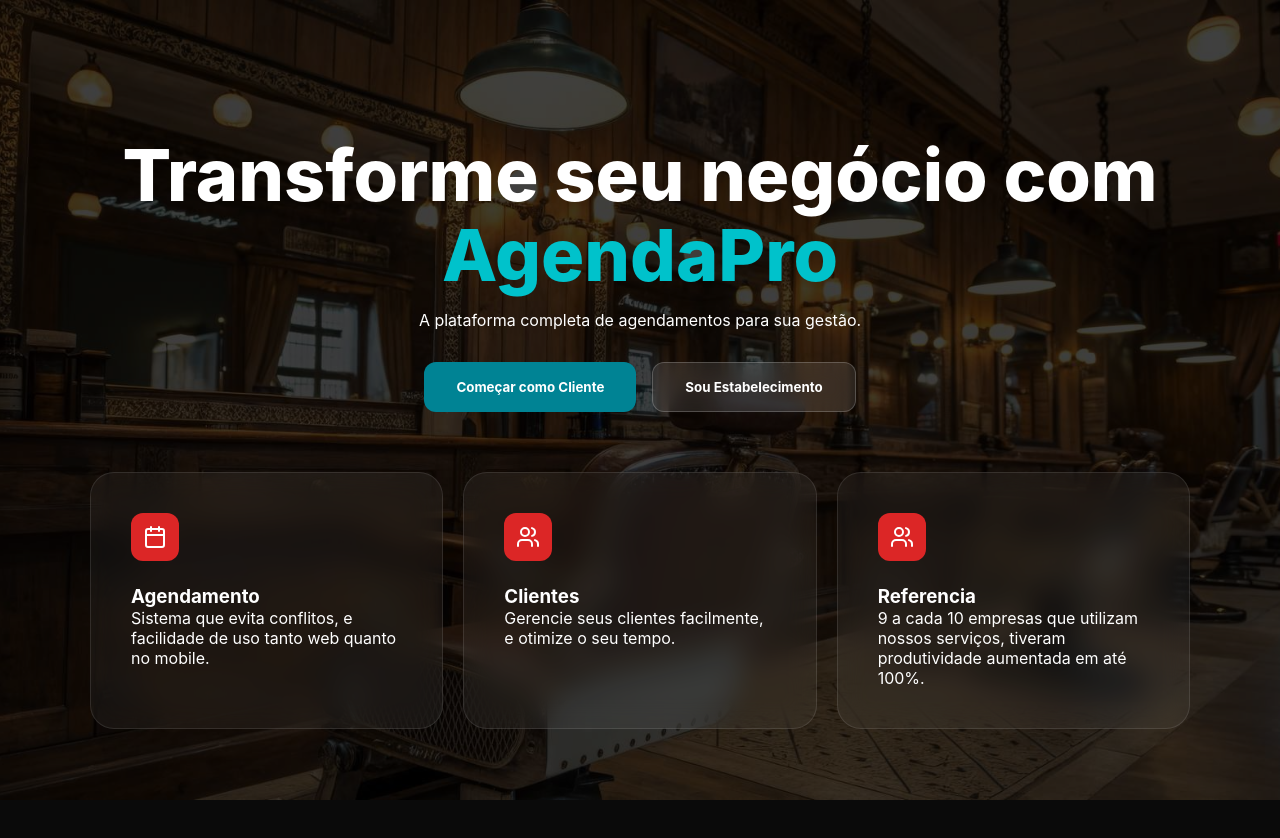
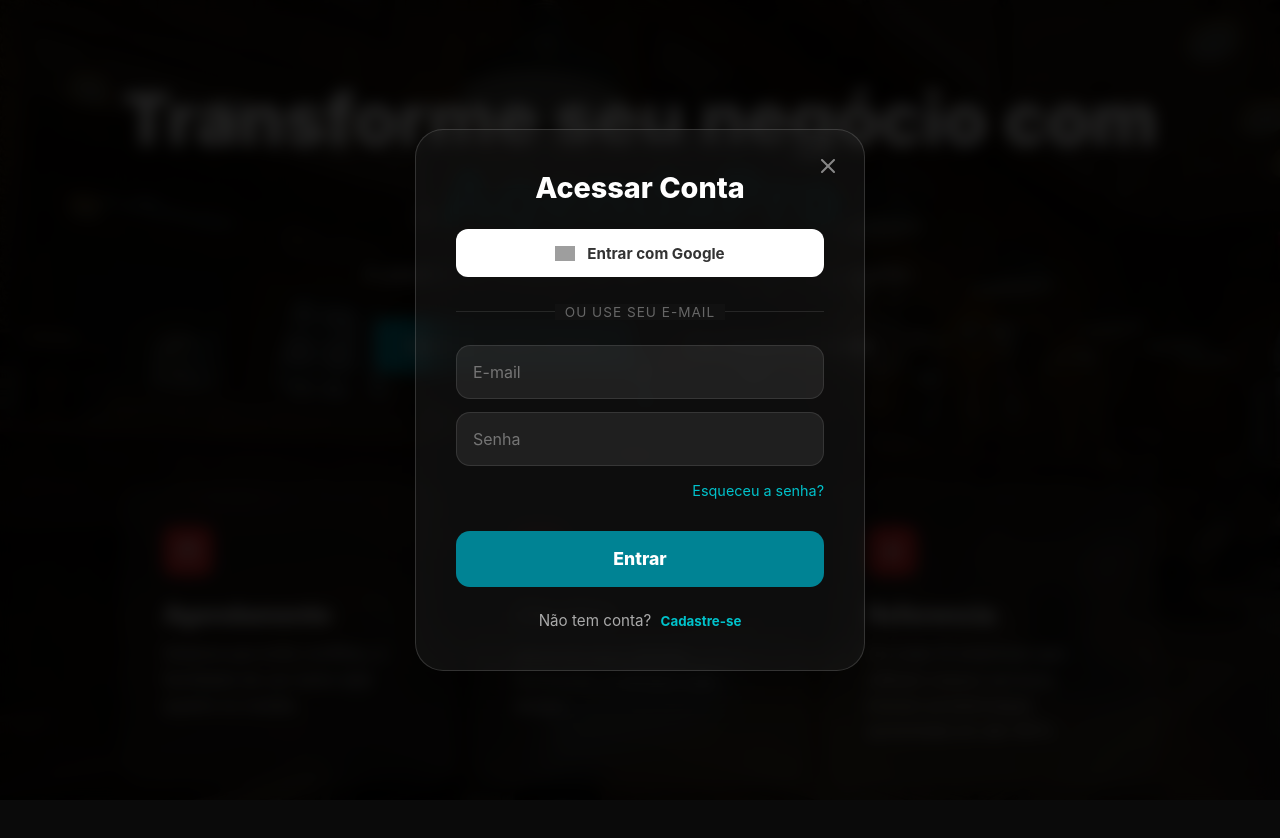
Before and after one commit to Dev-BrunoOliveira/AGENDAPRO, a React (Vite) app: page / in a window 1280 px wide. Both pictures are taken after a click on the button "Começar como Cliente". Shown: the top 838 px of the page. Built offline with nearby package versions, Linux system fonts and the light colour scheme; grey boxes are pictures that could not be loaded.

Commit message:
modal adicionado

```diff
--- a/src/App.tsx
+++ b/src/App.tsx
@@ -1,28 +1,34 @@
-import './App.css';
-import { Calendar, Users, Clock, Star } from 'lucide-react';
+import { useState } from "react";
+import "./App.css";
+import { Calendar, Users, Star, X, ArrowLeft } from "lucide-react";
 
 export default function App() {
+  const [isAuthModalOpen, setIsAuthModalOpen] = useState(false);
+  const [userRole, setUserRole] = useState<"CLIENT" | "BUSINESS" | null>(null);
+  const [authMode, setAuthMode] = useState<"login" | "register" | "forgot">("login");
+
+  const openAuth = (role: "CLIENT" | "BUSINESS") => {
+    setUserRole(role);
+    setAuthMode("login");
+    setIsAuthModalOpen(true);
+  };
+
   return (
     <div className="app-container">
-
       <div className="main-bg">
         <img src="/barbearia.jpg" alt="Background" />
       </div>
 
-      <nav className="navbar">
-        {/* Seu código da Navbar aqui */}
-      </nav>
-
       <main className="content-wrapper">
         <section className="hero-section">
           <div className="hero-text">
-            <h1>Transforme seu negócio com <br/><span className="text-cyan">AgendaPro</span></h1>
+            <h1>Transforme seu negócio com <br /><span className="text-cyan">AgendaPro</span></h1>
             <p>A plataforma completa de agendamentos para sua gestão.</p>
           </div>
 
           <div className="btn-group">
-            <button className="btn-primary">Começar como Cliente </button>
-            <button className="btn-secondary">Sou Estabelecimento</button>
+            <button className="btn-primary" onClick={() => openAuth("CLIENT")}>Começar como Cliente</button>
+            <button className="btn-secondary" onClick={() => openAuth("BUSINESS")}>Sou Estabelecimento</button>
           </div>
 
           <div className="features-grid">
@@ -37,17 +43,78 @@
               <p>Gerencie seus clientes facilmente, e otimize o seu tempo.</p>
             </div>
             <div className="feature-card">
-              <div className="icon-box"><Users /></div>
+              <div className="icon-box"><Star /></div>
               <h3>Referencia</h3>
               <p>9 a cada 10 empresas que utilizam nossos serviços, tiveram produtividade aumentada em até 100%.</p>
             </div>
-
-
-
-            {/* Outros cards */}
           </div>
         </section>
       </main>
+
+      {isAuthModalOpen && (
+        <div className="modal-overlay" onClick={() => setIsAuthModalOpen(false)}>
+          <div className="modal-content glass" onClick={(e) => e.stopPropagation()}>
+            <button className="close-btn" onClick={() => setIsAuthModalOpen(false)}><X size={24} /></button>
+
+            {/* Cabeçalho Dinâmico */}
+            <div className="modal-header">
+              {authMode !== "login" && (
+                <button className="back-btn" onClick={() => setAuthMode("login")}><ArrowLeft size={20} /></button>
+              )}
+              <h2 className="modal-title">
+                {authMode === "login" && "Acessar Conta"}
+                {authMode === "register" && (userRole === "CLIENT" ? "Criar Conta Cliente" : "Cadastrar Empresa")}
+                {authMode === "forgot" && "Recuperar Senha"}
+              </h2>
+            </div>
+
+            {authMode !== "forgot" && (
+              <>
+                <button className="btn-google">
+                  <img src="https://www.gstatic.com/firebasejs/ui/2.0.0/images/auth/google.svg" alt="Google" />
+                  {authMode === "login" ? "Entrar com Google" : "Cadastrar com Google"}
+                </button>
+                <div className="divider"><span>ou use seu e-mail</span></div>
+              </>
+            )}
+
+            <form className="auth-form" onSubmit={(e) => e.preventDefault()}>
+              {authMode === "register" && (
+                <>
+                  <input type="text" placeholder="Nome Completo" required />
+                  <input type="tel" placeholder="Telefone: 011 952378000" pattern="[0-9]{3} [0-9]{9}" required />
+                </>
+              )}
+
+              <input type="email" placeholder="E-mail" required />
+
+              {authMode !== "forgot" && (
+                <input type="password" placeholder="Senha" required />
+              )}
+
+              {authMode === "login" && (
+                <button type="button" className="link-text" onClick={() => setAuthMode("forgot")}>
+                  Esqueceu a senha?
+                </button>
+              )}
+
+              <button type="submit" className="btn-submit">
+                {authMode === "login" && "Entrar"}
+                {authMode === "register" && "Finalizar Cadastro"}
+                {authMode === "forgot" && "Enviar Link de Recuperação"}
+              </button>
+            </form>
+
+            <div className="modal-footer">
+              {authMode === "login" ? (
+                <p>Não tem conta? <button onClick={() => setAuthMode("register")}>Cadastre-se</button></p>
+              ) : (
+                <p>Já possui conta? <button onClick={() => setAuthMode("login")}>Fazer Login</button></p>
+              )}
+            </div>
+          </div>
+        </div>
+      )}
     </div>
   );
 }
--- a/src/index.css
+++ b/src/index.css
@@ -10,106 +10,6 @@
   color: white;
   overflow-x: hidden;
 }
-
-.hero-container {
-  position: relative;
-  min-height: 100vh;
-  display: flex;
-  flex-direction: column;
-  align-items: center;
-  justify-content: center;
-  text-align: center;
-  padding: 2rem;
-}
-
-.hero-bg {
-  position: absolute;
-  inset: 0;
-  z-index: -1;
-}
-
-.hero-bg img {
-  width: 100%;
-  height: 100%;
-  object-fit: cover;
-  filter: brightness(0.4);
-}
-
-.hero-content h1 {
-  font-size: 4rem;
-  font-weight: 800;
-  margin-bottom: 1rem;
-}
-
-.text-cyan {
-  color: #00c2cb;
-}
-
-.btn-group {
-  display: flex;
-  gap: 1rem;
-  justify-content: center;
-  margin-top: 2rem;
-}
-
-.btn-primary {
-  background-color: #008394;
-  color: white;
-  padding: 1rem 2rem;
-  border-radius: 12px;
-  border: none;
-  font-weight: bold;
-  cursor: pointer;
-  transition: 0.3s;
-}
-
-.btn-secondary {
-  background-color: rgba(255, 255, 255, 0.1);
-  backdrop-filter: blur(10px);
-  color: white;
-  padding: 1rem 2rem;
-  border-radius: 12px;
-  border: 1px solid rgba(255, 255, 255, 0.2);
-  font-weight: bold;
-  cursor: pointer;
-}
-
-/* Grid de Cards */
-.features-grid {
-  display: grid;
-  grid-template-columns: repeat(auto-fit, minmax(200px, 1fr));
-  gap: 1.5rem;
-  width: 100%;
-  max-width: 1100px;
-  margin-top: 4rem;
-}
-
-.feature-card {
-  background: rgba(0, 0, 0, 0.5);
-  backdrop-filter: blur(8px);
-  border: 1px solid rgba(255, 255, 255, 0.1);
-  padding: 2rem;
-  border-radius: 24px;
-  text-align: left;
-}
-
-.icon-box {
-  background: #dc2626; /* Vermelho dos ícones */
-  width: 50px;
-  height: 50px;
-  display: flex;
-  align-items: center;
-  justify-content: center;
-  border-radius: 12px;
-  margin-bottom: 1.5rem;
-}
-.app-container {
-  min-height: 100vh;
-  width: 100%;
-  position: relative;
-}
-
-/* src/App.css */
 
 .main-bg {
   position: fixed;
@@ -124,7 +24,16 @@
   width: 100%;
   height: 100%;
   object-fit: cover;
-  filter: brightness(0.25); /* Deixei um pouco mais escuro para o texto branco "pular" */
+  filter: brightness(0.25);
+}
+
+
+.app-container {
+  width: 100%;
+  min-height: 100vh;
+  display: flex;
+  flex-direction: column;
+  align-items: center;
 }
 
 .hero-section {
@@ -133,17 +42,66 @@
   min-height: 100vh;
   display: flex;
   flex-direction: column;
-  justify-content: center; /* Centraliza verticalmente */
+  justify-content: center;
   align-items: center;
   padding: 2rem;
-  margin: 0 auto;
+  text-align: center;
 }
 
 .hero-text h1 {
-  font-size: clamp(2.5rem, 8vw, 4.5rem); /* Fonte que se ajusta ao tamanho da tela */
+  font-size: clamp(2.5rem, 8vw, 4.5rem);
   font-weight: 800;
   line-height: 1.1;
-  margin-bottom: 1rem;
+  margin-bottom: 1.5rem;
+}
+
+.text-cyan {
+  color: #00c2cb;
+}
+
+.hero-text p {
+  font-size: clamp(1rem, 2vw, 1.25rem);
+  color: #ccc;
+  max-width: 700px;
+  margin: 0 auto 2rem;
+}
+
+.btn-group {
+  display: flex;
+  gap: 1.5rem;
+  justify-content: center;
+  margin-bottom: 4rem;
+}
+
+.btn-primary, .btn-secondary {
+  padding: 1rem 2rem;
+  border-radius: 12px;
+  font-weight: bold;
+  cursor: pointer;
+  transition: 0.3s ease;
+  font-size: 1.1rem;
+}
+
+.btn-primary {
+  background-color: #008394;
+  color: white;
+  border: none;
+}
+
+.btn-primary:hover {
+  background-color: #00a7b5;
+  transform: scale(1.05);
+}
+
+.btn-secondary {
+  background-color: rgba(255, 255, 255, 0.1);
+  color: white;
+  border: 1px solid rgba(255, 255, 255, 0.2);
+  backdrop-filter: blur(10px);
+}
+
+.btn-secondary:hover {
+  background-color: rgba(255, 255, 255, 0.2);
 }
 
 .features-grid {
@@ -151,33 +109,256 @@
   grid-template-columns: repeat(auto-fit, minmax(300px, 1fr));
   gap: 20px;
   width: 100%;
-  margin-top: 60px;
+  margin-top: 3rem;
 }
 
 .feature-card {
   background: rgba(255, 255, 255, 0.05);
   backdrop-filter: blur(15px);
-  -webkit-backdrop-filter: blur(15px); /* Suporte para Safari */
+  -webkit-backdrop-filter: blur(15px);
   border: 1px solid rgba(255, 255, 255, 0.1);
-  padding: 40px;
+  padding: 2.5rem;
   border-radius: 24px;
   text-align: left;
   transition: transform 0.3s ease;
+  display: flex;
+  flex-direction: column;
 }
 
-.feature-card:hover {
-  transform: translateY(-5px);
-  background: rgba(255, 255, 255, 0.08);
+.feature-card:hover { transform: translateY(-8px); }
+
+.feature-card h3 {
+  color: #ffffff !important;
+  font-size: 1.5rem;
+  font-weight: 800;
+  margin-bottom: 0.8rem;
+}
+
+.feature-card p {
+  color: #e5e7eb !important;
+  font-size: 1rem;
+  line-height: 1.6;
 }
 
 .icon-box {
   background: #dc2626;
-  width: 48px;
-  height: 48px;
+  width: 50px;
+  height: 50px;
   display: flex;
   align-items: center;
   justify-content: center;
   border-radius: 12px;
-  margin-bottom: 24px;
+  margin-bottom: 1.5rem;
   color: white;
 }
+
+.modal-overlay {
+  position: fixed;
+  inset: 0;
+  background: rgba(0, 0, 0, 0.85);
+  display: flex;
+  align-items: center;
+  justify-content: center;
+  z-index: 1000;
+  padding: 1.5rem;
+  backdrop-filter: blur(8px);
+}
+
+.modal-content.glass {
+  background: rgba(255, 255, 255, 0.05);
+  backdrop-filter: blur(25px);
+  border: 1px solid rgba(255, 255, 255, 0.15);
+  padding: 2.5rem;
+  border-radius: 28px;
+  width: 100%;
+  max-width: 450px;
+  position: relative;
+  text-align: center;
+  box-shadow: 0 25px 50px -12px rgba(0, 0, 0, 0.5);
+}
+
+.modal-header {
+  display: flex;
+  align-items: center;
+  justify-content: center;
+  gap: 1rem;
+  margin-bottom: 1.5rem;
+  position: relative;
+}
+
+.modal-title {
+  font-size: 1.8rem;
+  font-weight: 800;
+  color: white;
+}
+
+.back-btn {
+  position: absolute;
+  left: 0;
+  background: none;
+  border: none;
+  color: #ccc;
+  cursor: pointer;
+  transition: 0.2s;
+}
+
+.back-btn:hover { color: white; }
+
+.close-btn {
+  position: absolute;
+  top: 1.5rem;
+  right: 1.5rem;
+  background: none;
+  border: none;
+  color: white;
+  cursor: pointer;
+  opacity: 0.5;
+  transition: 0.3s;
+}
+
+.close-btn:hover { opacity: 1; }
+
+.btn-google {
+  width: 100%;
+  height: 48px;
+  border-radius: 12px;
+  border: none;
+  background: white;
+  color: #333;
+  font-weight: 700;
+  font-size: 0.95rem;
+  display: flex;
+  align-items: center;
+  justify-content: center;
+  gap: 12px;
+  margin-top: 1rem;
+  cursor: pointer;
+  transition: background 0.2s ease;
+}
+
+.btn-google:hover { background: #f1f1f1; }
+
+.btn-google img {
+  width: 20px;
+  height: 20px;
+  object-fit: contain;
+}
+
+.divider {
+  position: relative;
+  margin: 1.5rem 0;
+  text-align: center;
+}
+
+.divider::before {
+  content: "";
+  position: absolute;
+  top: 50%;
+  left: 0;
+  width: 100%;
+  height: 1px;
+  background: rgba(255, 255, 255, 0.1);
+}
+
+.divider span {
+  position: relative;
+  background: #111;
+  padding: 0 10px;
+  color: #666;
+  font-size: 0.85rem;
+  text-transform: uppercase;
+  letter-spacing: 1px;
+}
+
+.auth-form {
+  display: flex;
+  flex-direction: column;
+  gap: 0.8rem;
+}
+
+.auth-form input {
+  background: rgba(255, 255, 255, 0.08);
+  border: 1px solid rgba(255, 255, 255, 0.1);
+  padding: 1rem;
+  border-radius: 14px;
+  color: white;
+  font-size: 1rem;
+  outline: none;
+  transition: 0.3s;
+}
+
+.auth-form input:focus {
+  border-color: #008394;
+  background: rgba(255, 255, 255, 0.12);
+}
+
+.link-text {
+  background: none;
+  border: none;
+  color: #00c2cb;
+  font-size: 0.9rem;
+  text-align: right;
+  cursor: pointer;
+  margin: 0.2rem 0;
+}
+
+.btn-submit {
+  background: #008394;
+  color: white;
+  padding: 1.1rem;
+  border-radius: 14px;
+  border: none;
+  font-weight: 800;
+  font-size: 1.1rem;
+  cursor: pointer;
+  margin-top: 1rem;
+  transition: 0.3s;
+}
+
+.btn-submit:hover { background: #00a7b5; }
+
+.modal-footer {
+  margin-top: 1.5rem;
+  font-size: 0.95rem;
+  color: #aaa;
+}
+
+.modal-footer button {
+  background: none;
+  border: none;
+  color: #00c2cb;
+  font-weight: bold;
+  cursor: pointer;
+  margin-left: 5px;
+}
+
+
+@media (max-width: 768px) {
+  .hero-section {
+    padding: 1rem;
+    padding-top: 80px;
+  }
+
+  .hero-text h1 { font-size: 2.8rem; }
+
+  .btn-group {
+    flex-direction: column;
+    width: 100%;
+    max-width: 320px;
+  }
+
+  .features-grid {
+    grid-template-columns: 1fr;
+    gap: 1.2rem;
+  }
+
+  .modal-content.glass {
+    padding: 1.8rem;
+    max-width: 90vw;
+  }
+}
+
+@media (max-width: 480px) {
+  .hero-text h1 { font-size: 2.2rem; }
+  .modal-title { font-size: 1.5rem; }
+}
```
